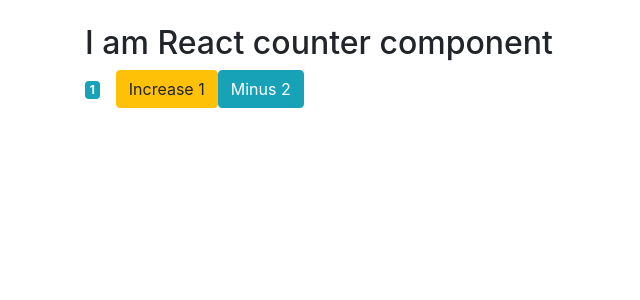
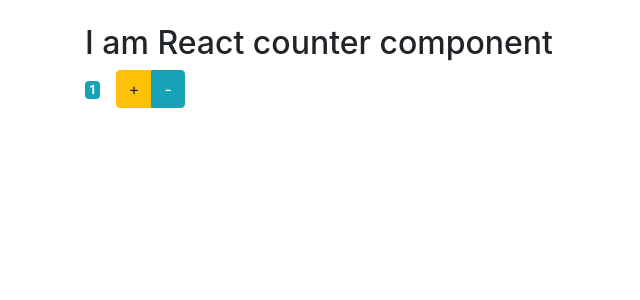
Before and after one commit to MariusCodeAcademy/js3_react_Intro, a React (Create React App) app: page / in a window 1280 px wide. Shown: the top 300 px of the page, without its empty margins (0-640 px from the left). Built offline with nearby package versions, Linux system fonts and the light colour scheme.

Commit message:
counters,jsx + btn-group

```diff
--- a/src/components/counter.jsx
+++ b/src/components/counter.jsx
@@ -37,12 +37,14 @@
       <div className="container mt-4">
         <h2 style={{ fontSize: '2em' }}>I am React counter component</h2>
         <span className={this.getBadgeClasses()}>{this.formatCount()}</span>
-        <button onClick={() => this.handleIncrement('btn_1')} className="btn btn-warning">
-          Increase 1
-        </button>
-        <button onClick={() => this.handleIncrement('btn_2')} className="btn btn-info">
-          Minus 2
-        </button>
+        <div className="btn-group">
+          <button onClick={() => this.handleIncrement('btn_1')} className="btn btn-warning">
+            +
+          </button>
+          <button onClick={() => this.handleIncrement('btn_2')} className="btn btn-info">
+            -
+          </button>
+        </div>
       </div>
     );
   }
```
Also changed, not shown: src/components/counters.jsx (added, +11 -0 lines).
